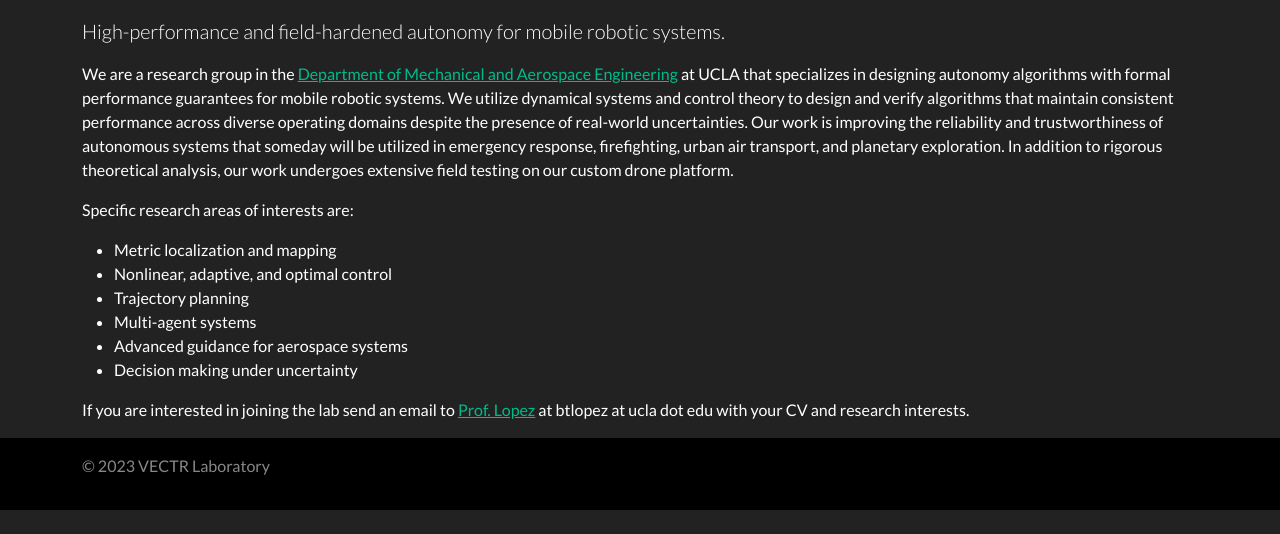
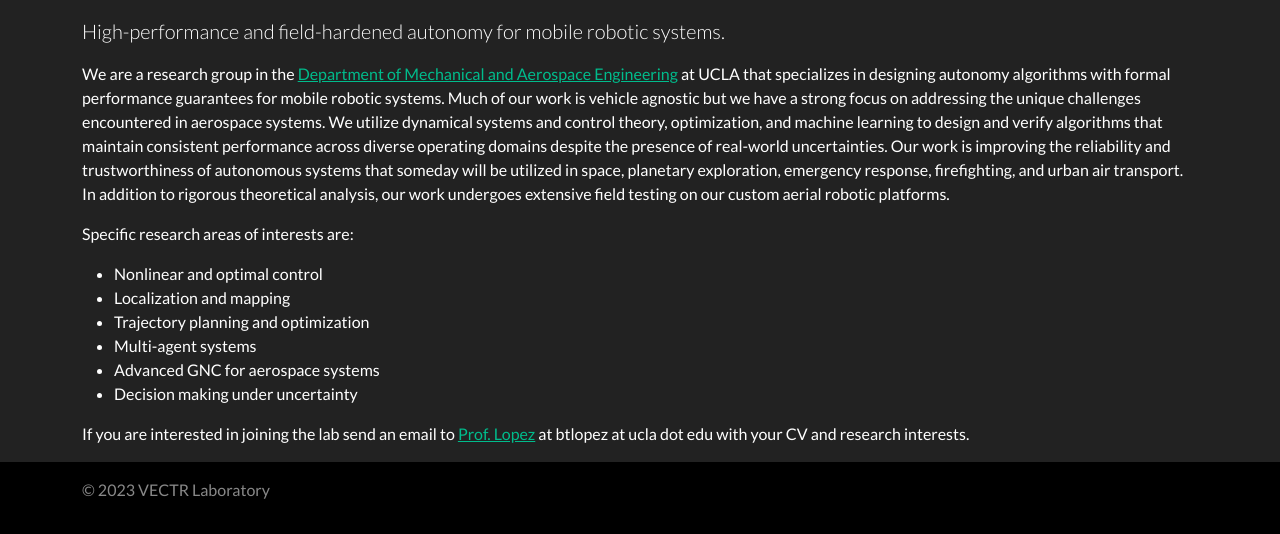
Before and after one commit to vectr-ucla/vectr-ucla.github.io, a Jekyll site: the page built from _pages/home.md, in a window 1280 px wide and 949 px high, cut to the strip 415-949 px from the top of the window. Built offline with Jekyll 4.4.1, drawn with Linux system fonts in a browser that asks for light colours.

Commit message:
Dec 11 Updates
General update

```diff
--- a/_includes/carousel.html
+++ b/_includes/carousel.html
@@ -21,7 +21,7 @@
       <img src="/images/carousel/aquila.jpg">
     </div>
     <div class="carousel-item">
-      <img src="/images/carousel/vectr-team.jpg">
+      <img src="/images/carousel/stitcher.png">
     </div>
   </div>
 
--- a/_includes/navbar.html
+++ b/_includes/navbar.html
@@ -1,7 +1,7 @@
 <nav id="vectrNavbar" class="navbar navbar-expand-md navbar-dark bg-header-footer-bg fixed-top">
   <div class="vectr-wide-container">
     <a class="navbar-brand" href="/">
-      <img src="/images/nav_logo.png">
+      <img src="/images/vectr.png">
     </a>
     <button class="navbar-toggler" type="button" data-bs-toggle="collapse" data-bs-target="#navbarNavAltMarkup" aria-controls="navbarNavAltMarkup" aria-expanded="false" aria-label="Toggle navigation">
       <span class="navbar-toggler-icon"></span>
--- a/_pages/home.md
+++ b/_pages/home.md
@@ -9,15 +9,15 @@ permalink: /
   High-performance and field-hardened autonomy for mobile robotic systems.
 </p>
 
-We are a research group in the [Department of Mechanical and Aerospace Engineering](https://www.mae.ucla.edu) at UCLA that specializes in designing autonomy algorithms with formal performance guarantees for mobile robotic systems. We utilize dynamical systems and control theory to design and verify algorithms that maintain consistent performance across diverse operating domains despite the presence of real-world uncertainties. Our work is improving the reliability and trustworthiness of autonomous systems that someday will be utilized in emergency response, firefighting, urban air transport, and planetary exploration. In addition to rigorous theoretical analysis, our work undergoes extensive field testing on our custom drone platform.
+We are a research group in the [Department of Mechanical and Aerospace Engineering](https://www.mae.ucla.edu) at UCLA that specializes in designing autonomy algorithms with formal performance guarantees for mobile robotic systems. Much of our work is vehicle agnostic but we have a strong focus on addressing the unique challenges encountered in aerospace systems. We utilize dynamical systems and control theory, optimization, and machine learning to design and verify algorithms that maintain consistent performance across diverse operating domains despite the presence of real-world uncertainties. Our work is improving the reliability and trustworthiness of autonomous systems that someday will be utilized in space, planetary exploration, emergency response, firefighting, and urban air transport. In addition to rigorous theoretical analysis, our work undergoes extensive field testing on our custom aerial robotic platforms.
 
 Specific research areas of interests are:
 <ul>
-  <li>Metric localization and mapping</li>
-  <li>Nonlinear, adaptive, and optimal control</li>
-  <li>Trajectory planning</li>
+  <li>Nonlinear and optimal control</li>
+  <li>Localization and mapping</li>
+  <li>Trajectory planning and optimization</li>
   <li>Multi-agent systems</li>
-  <li>Advanced guidance for aerospace systems</li>
+  <li>Advanced GNC for aerospace systems</li>
   <li>Decision making under uncertainty</li>
 </ul>
 
```
Also changed, not shown: _data/members.yml (+46 -52 lines), images/nav_logo.png (deleted), images/nav_logo2.png (deleted), images/vectr.png (added), 2 other files.
